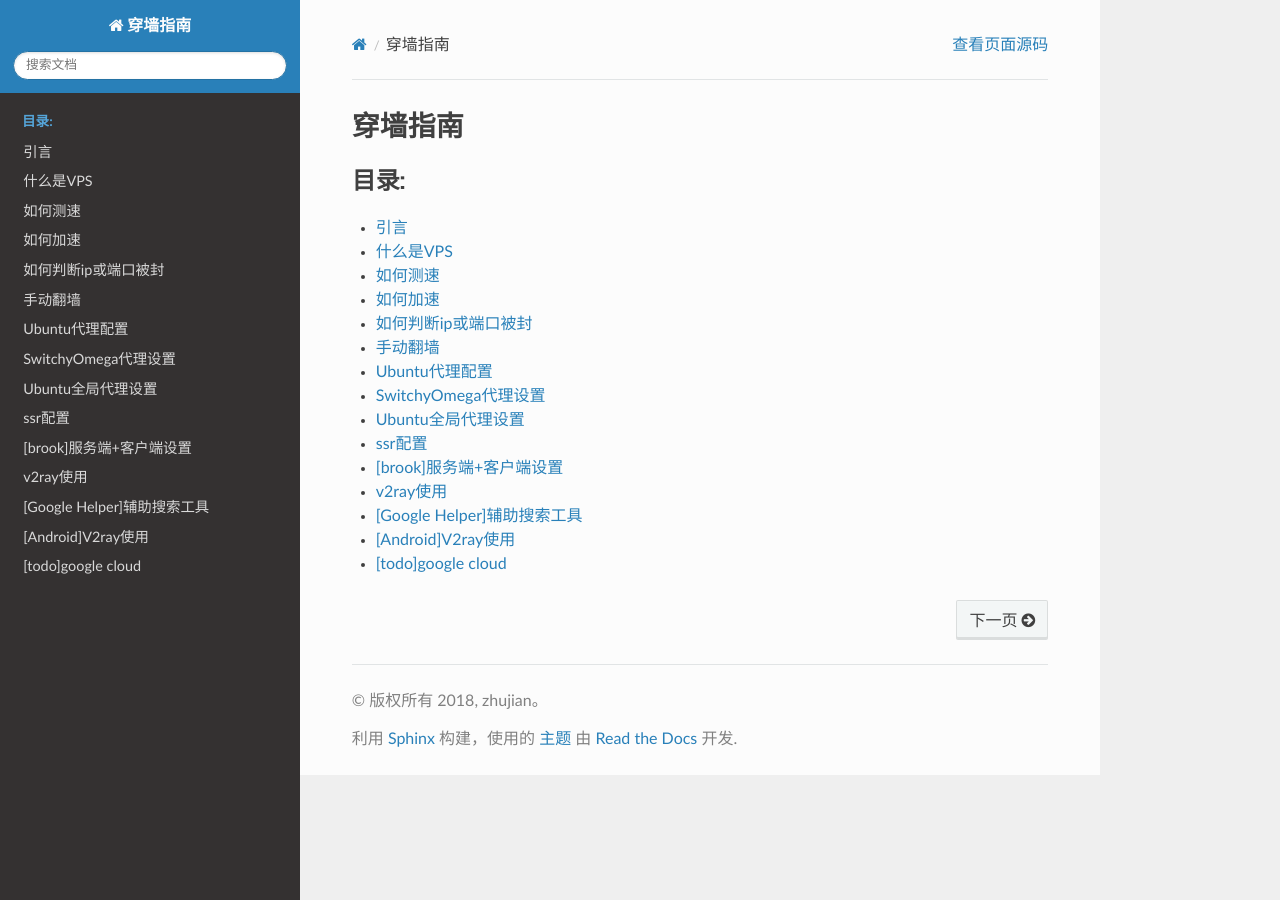
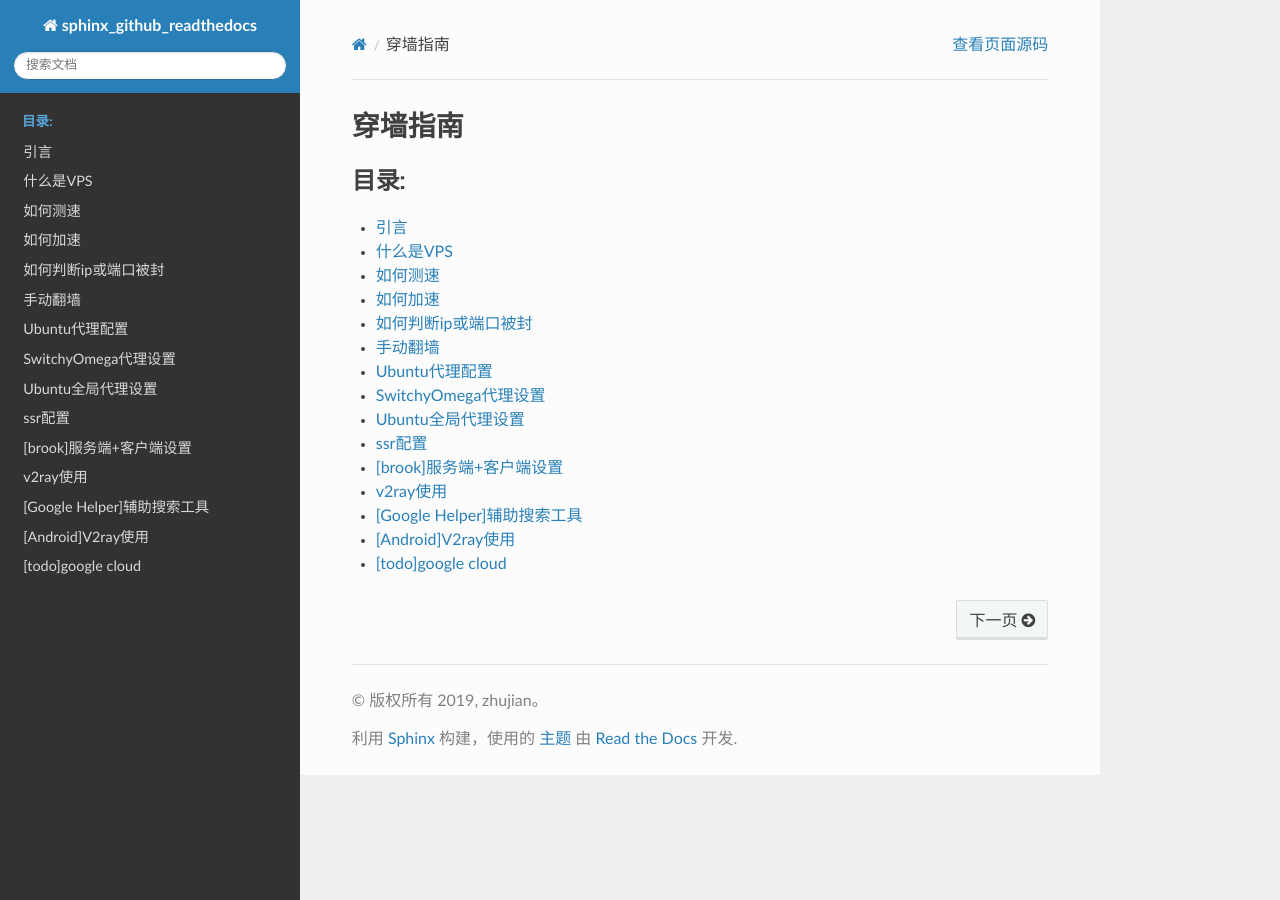
Before and after one commit to Document-Collection/wall-guide, a Sphinx documentation site: the page built from docs/source/index.rst, in a window 1280 px wide. Built offline with Sphinx 7.4.7 and the Read the Docs theme 2.0.0, drawn with Linux system fonts in a browser that asks for light colours; some of the changed lines change nothing that is shown.

Commit message:
chore(sphinx): 更新sphinx工程配置文件

```diff
--- a/docs/source/conf.py
+++ b/docs/source/conf.py
@@ -1,61 +1,41 @@
-# -*- coding: utf-8 -*-
-#
 # Configuration file for the Sphinx documentation builder.
 #
-# This file does only contain a selection of the most common options. For a
-# full list see the documentation:
-# http://www.sphinx-doc.org/en/master/config
+# This file only contains a selection of the most common options. For a full
+# list see the documentation:
+# https://www.sphinx-doc.org/en/master/usage/configuration.html
 
 # -- Path setup --------------------------------------------------------------
 
 # If extensions (or modules to document with autodoc) are in another directory,
 # add these directories to sys.path here. If the directory is relative to the
 # documentation root, use os.path.abspath to make it absolute, like shown here.
+#
+# import os
+# import sys
+# sys.path.insert(0, os.path.abspath('.'))
+
 
 # -- Project information -----------------------------------------------------
 
-project = '穿墙指南'
-copyright = '2018, zhujian'
+project = 'sphinx_github_readthedocs'
+copyright = '2019, zhujian'
 author = 'zhujian'
 
-# The short X.Y version
-version = ''
 # The full version, including alpha/beta/rc tags
-release = '1.0.0'
+release = '2.0.0'
 
 
 # -- General configuration ---------------------------------------------------
 
-# If your documentation needs a minimal Sphinx version, state it here.
-#
-# needs_sphinx = '1.0'
-
 # Add any Sphinx extension module names here, as strings. They can be
 # extensions coming with Sphinx (named 'sphinx.ext.*') or your custom
 # ones.
-extensions = [
-    'sphinx.ext.autodoc',
-    'sphinx.ext.doctest',
-    'sphinx.ext.intersphinx',
-    'sphinx.ext.todo',
-    'sphinx.ext.coverage',
-    'sphinx.ext.mathjax',
-    'sphinx.ext.ifconfig',
-    'sphinx.ext.viewcode',
-    'sphinx.ext.githubpages',
-]
+extensions = ['recommonmark',
+            "sphinx_rtd_theme",
+            'sphinx.ext.mathjax']
 
 # Add any paths that contain templates here, relative to this directory.
 templates_path = ['_templates']
-
-# The suffix(es) of source filenames.
-# You can specify multiple suffix as a list of string:
-#
-source_suffix = ['.rst', '.md']
-# source_suffix = '.rst'
-
-# The master toctree document.
-master_doc = 'index'
 
 # The language for content autogenerated by Sphinx. Refer to documentation
 # for a list of supported languages.
@@ -69,127 +49,24 @@
 # This pattern also affects html_static_path and html_extra_path.
 exclude_patterns = []
 
-# The name of the Pygments (syntax highlighting) style to use.
-pygments_style = None
-
 
 # -- Options for HTML output -------------------------------------------------
 
 # The theme to use for HTML and HTML Help pages.  See the documentation for
 # a list of builtin themes.
 #
+# html_theme = 'alabaster'
 html_theme = 'sphinx_rtd_theme'
-# html_theme = 'classic'
-
-# Theme options are theme-specific and customize the look and feel of a theme
-# further.  For a list of options available for each theme, see the
-# documentation.
-#
-# html_theme_options = {}
 
 # Add any paths that contain custom static files (such as style sheets) here,
 # relative to this directory. They are copied after the builtin static files,
 # so a file named "default.css" will overwrite the builtin "default.css".
 html_static_path = ['_static']
 
-# Custom sidebar templates, must be a dictionary that maps document names
-# to template names.
-#
-# The default sidebars (for documents that don't match any pattern) are
-# defined by theme itself.  Builtin themes are using these templates by
-# default: ``['localtoc.html', 'relations.html', 'sourcelink.html',
-# 'searchbox.html']``.
-#
-# html_sidebars = {}
-
-
-# -- Options for HTMLHelp output ---------------------------------------------
-
-# Output file base name for HTML help builder.
-htmlhelp_basename = 'sphinxdoc'
-
-
-# -- Options for LaTeX output ------------------------------------------------
-
-latex_elements = {
-    # The paper size ('letterpaper' or 'a4paper').
-    #
-    # 'papersize': 'letterpaper',
-
-    # The font size ('10pt', '11pt' or '12pt').
-    #
-    # 'pointsize': '10pt',
-
-    # Additional stuff for the LaTeX preamble.
-    #
-    # 'preamble': '',
-
-    # Latex figure (float) alignment
-    #
-    # 'figure_align': 'htbp',
+source_suffix = {
+    '.rst': 'restructuredtext',
+    '.txt': 'markdown',
+    '.md': 'markdown',
 }
 
-# Grouping the document tree into LaTeX files. List of tuples
-# (source start file, target name, title,
-#  author, documentclass [howto, manual, or own class]).
-latex_documents = [
-    (master_doc, 'sphinx.tex', u"穿墙指南 Documentation",
-     'zhujian', 'manual'),
-]
-
-
-# -- Options for manual page output ------------------------------------------
-
-# One entry per manual page. List of tuples
-# (source start file, name, description, authors, manual section).
-man_pages = [
-    (master_doc, 'sphinx', '穿墙指南 Documentation',
-     [author], 1)
-]
-
-
-# -- Options for Texinfo output ----------------------------------------------
-
-# Grouping the document tree into Texinfo files. List of tuples
-# (source start file, target name, title, author,
-#  dir menu entry, description, category)
-texinfo_documents = [
-    (master_doc, 'sphinx', '穿墙指南 Documentation',
-     author, 'sphinx', 'One line description of project.',
-     'Miscellaneous'),
-]
-
-
-# -- Options for Epub output -------------------------------------------------
-
-# Bibliographic Dublin Core info.
-epub_title = project
-
-# The unique identifier of the text. This can be a ISBN number
-# or the project homepage.
-#
-# epub_identifier = ''
-
-# A unique identification for the text.
-#
-# epub_uid = ''
-
-# A list of files that should not be packed into the epub file.
-epub_exclude_files = ['search.html']
-
-
-# -- Extension configuration -------------------------------------------------
-
-# -- Options for intersphinx extension ---------------------------------------
-
-# Example configuration for intersphinx: refer to the Python standard library.
-intersphinx_mapping = {'https://docs.python.org/': None}
-
-# -- Options for todo extension ----------------------------------------------
-
-# If true, `todo` and `todoList` produce output, else they produce nothing.
-todo_include_todos = True
-
-source_parsers = {
-'.md': 'recommonmark.parser.CommonMarkParser',
-}
+master_doc = 'index'
```
Also changed, not shown: 2 other files.
